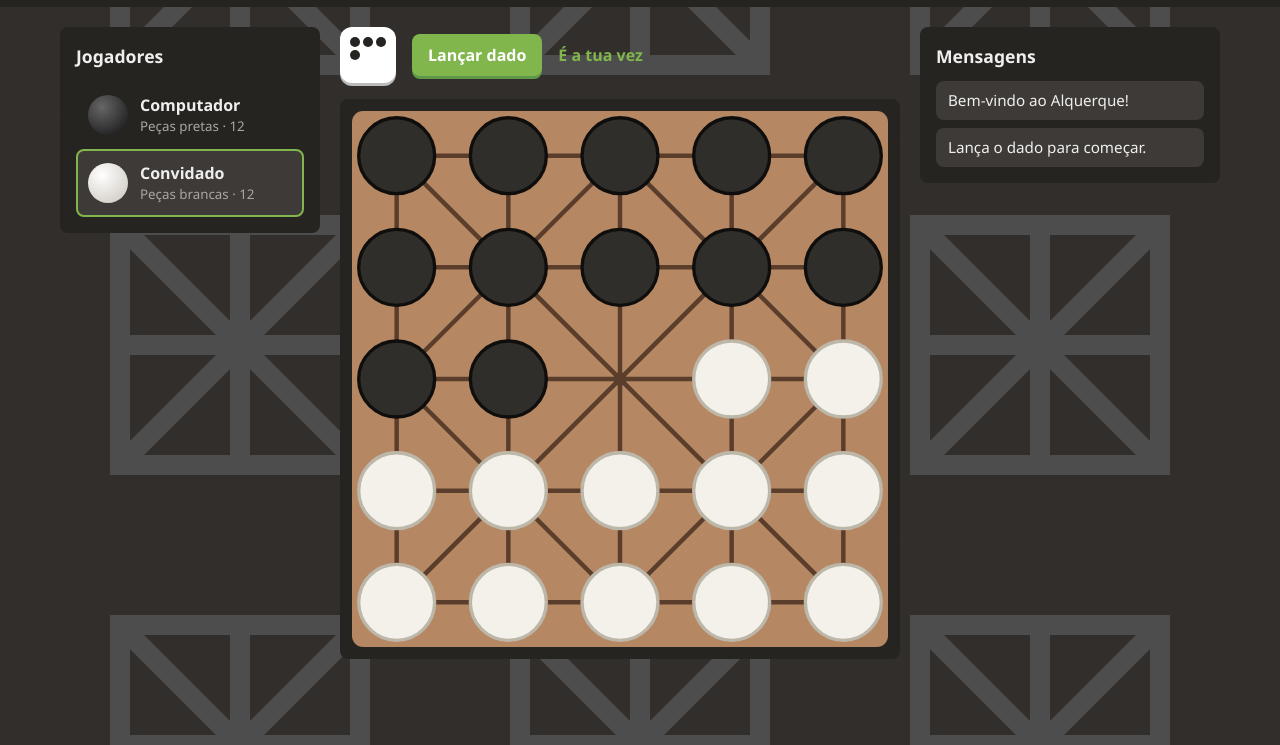
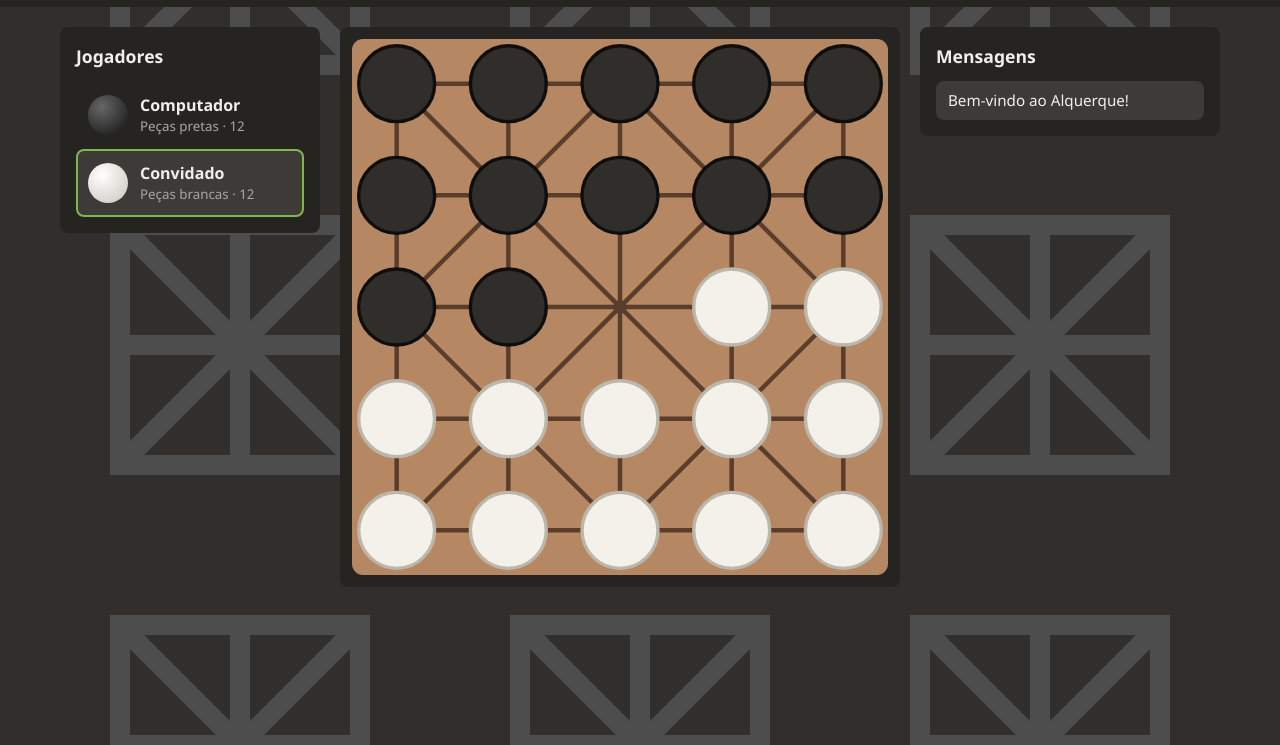
Before and after one commit to diogos17/Alquerque_game, a plain HTML site: page index.html in a window 1280 px wide. Shown: the part 55-800 px from the top of the page. Drawn offline with Linux system fonts and the light colour scheme.

Commit message:
dado removido

```diff
--- a/index.html
+++ b/index.html
@@ -46,16 +46,8 @@
     </section>
   </aside>
 
-  <!-- Área: Dado + Tabuleiro -->
+  <!-- Área: Tabuleiro -->
   <section class="centro" aria-label="Zona de jogo">
-
-    <div class="barra-dado">
-      <div class="dado" role="img" aria-label="Dado: 4">
-        <i></i><i></i><i></i><i></i><i></i><i></i><i></i><i></i><i></i>
-      </div>
-      <button class="btn btn-primario">Lançar dado</button>
-      <span class="vez">É a tua vez</span>
-    </div>
 
     <div class="tabuleiro-caixa">
       <svg class="tabuleiro" viewBox="0 0 480 480" role="img" aria-label="Tabuleiro de Alquerque 5x5">
@@ -96,7 +88,6 @@
       <h2 id="t-msg">Mensagens</h2>
       <ul>
         <li>Bem-vindo ao Alquerque!</li>
-        <li>Lança o dado para começar.</li>
       </ul>
     </section>
   </aside>
--- a/style.css
+++ b/style.css
@@ -119,26 +119,6 @@ margin-bottom: 16px;
 }
 .vez { color: var(--verde); font-weight: 700; }
 
-.dado {
-width: 56px; height: 56px;
-padding: 8px;
-display: grid;
-grid-template: repeat(3, 1fr) / repeat(3, 1fr);
-background: #fff;
-border-radius: 12px;
-box-shadow: 0 3px 0 #bbb;
-}
-.dado i { display: none; }
-/* Face 4: cantos (1.º, 3.º, 7.º e 9.º pontos) */
-.dado i:nth-child(1), .dado i:nth-child(3),
-.dado i:nth-child(7), .dado i:nth-child(9) {
-display: block;
-width: 10px; height: 10px;
-margin: auto;
-border-radius: 50%;
-background: #262421;
-}
-
 /* ===== Tabuleiro ===== */
 .tabuleiro-caixa {
 background: var(--painel);
```
